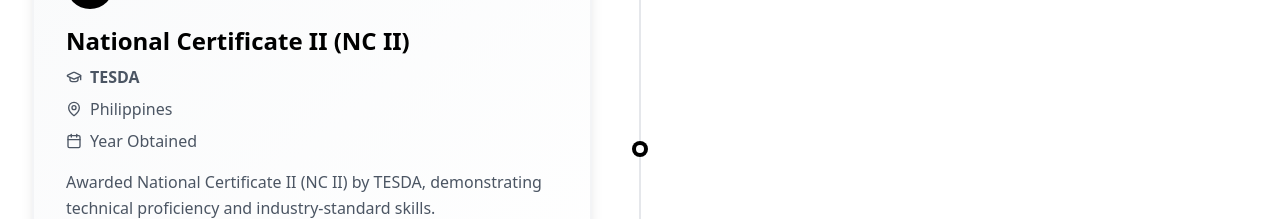
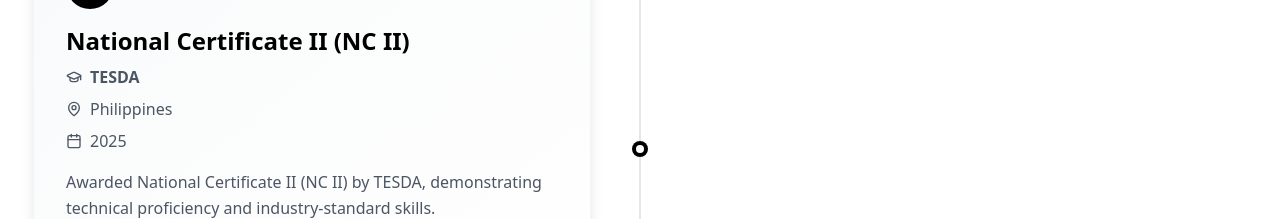
Before and after one commit to HesuCrypt/Portfolio, a React (Vite) app: page / in a window 1280 px wide. Shown: the part 4440-4659 px from the top of the page. Built offline with nearby package versions, Linux system fonts and the light colour scheme.

Commit message:
Update TESDA NC2 year obtained to 2025

```diff
--- a/src/components/Education.tsx
+++ b/src/components/Education.tsx
@@ -35,7 +35,7 @@ const Education = () => {
       degree: 'National Certificate II (NC II)',
       institution: 'TESDA',
       location: 'Philippines',
-      period: 'Year Obtained',
+      period: '2025',
       status: 'Completed',
       description: 'Awarded National Certificate II (NC II) by TESDA, demonstrating technical proficiency and industry-standard skills.',
       achievements: [
```
